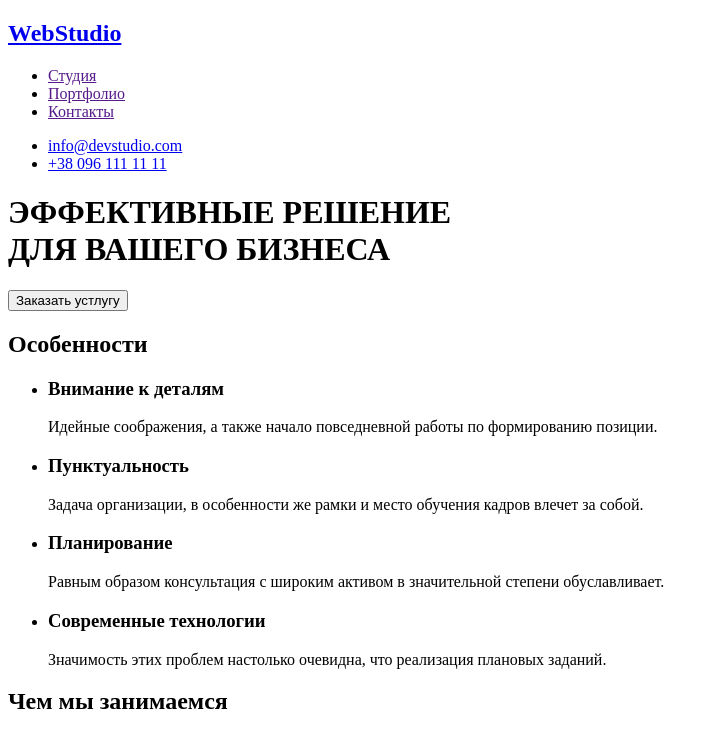
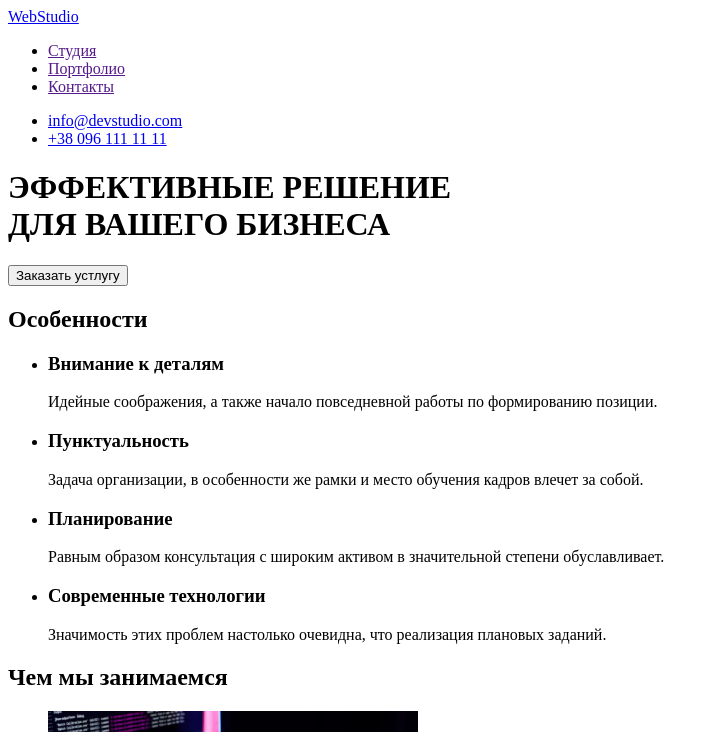
Before and after one commit to olegGLV1994/goit-markup-hw-01, a plain HTML site: page index.html in a window 1280 px wide. Shown: the top 732 px of the page, without its empty margins (0-719 px from the left). Drawn offline with Linux system fonts and the light colour scheme.

Commit message:
Update index.html

```diff
--- a/index.html
+++ b/index.html
@@ -10,7 +10,7 @@
     <!-- Шапка -->
     <header>
         <nav>
-        <a href="./index.html"><h2>WebStudio</h2></a>
+        <a href="./index.html">WebStudio</a>
         <ul>
             <li><a href=""> Студия</a></li>
             <li><a href=""> Портфолио</a></li>
@@ -92,7 +92,7 @@
     </section>
     </main>
     <footer>
-        <a href="./index.html"><h2>WebStudio</h2></a>
+        <a href="./index.html">WebStudio</a>
         <address>
             г. Киев, пр-т Леси Украинки, 26<br/>
             </address>
```
